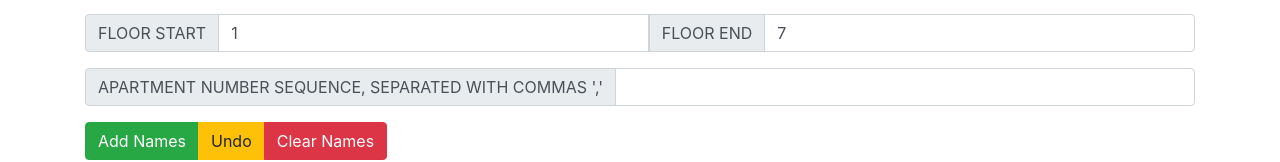
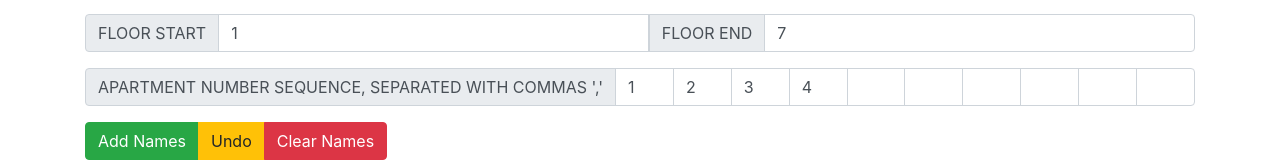
Before and after one commit to samumo/RAMLED-Config, a React (Create React App) app in the folder ramled-config/: page / in a window 1280 px wide. Both pictures are taken after a click on the tab "Add Sequence of Names". Shown: the part 240-402 px from the top of the page. Built offline with nearby package versions, Linux system fonts and the light colour scheme.

Commit message:
Update App.js

```diff
--- a/ramled-config/src/App.js
+++ b/ramled-config/src/App.js
@@ -10,7 +10,7 @@ import Tabs from 'react-bootstrap/Tabs';
 import Alert from 'react-bootstrap/Alert';
 import Table from 'react-bootstrap/Table';
 
-// document.body.style = 'background: black;';
+//  document.body.style = 'background: black;';
 
 class Generator extends React.Component {
   constructor(props) {
@@ -21,7 +21,7 @@ class Generator extends React.Component {
       jsonData: ["b-01-01", "b-01-02", "b-01-03"],
       previousJsonData: ["b-01-01", "b-01-02", "b-01-03"],
       blockInput: {name: "a-01-01", numToAdd: 1, startNum: 0},
-      sequenceInput: {startNum: 0, separator: '-', building: 'a', floorStart: 1, floorEnd: 7, apartmentSequence: [1,3,5,7]},
+      sequenceInput: {startNum: 0, separator: '-', building: 'a', floorStart: 1, floorEnd: 7, apartmentSequence: [1,2,3,4]},
     }
     // Bindings
     this.handleChangeName = this.handleChangeName.bind(this);
@@ -34,6 +34,16 @@ class Generator extends React.Component {
     this.handleChangeSequenceBuilding = this.handleChangeSequenceBuilding.bind(this);
     this.handleChangeSequenceFloorStart = this.handleChangeSequenceFloorStart.bind(this);
     this.handleChangeSequenceFloorEnd = this.handleChangeSequenceFloorEnd.bind(this);
+    this.handleChangeSequenceApartmnets = this.handleChangeSequenceApartmnets0.bind(this);
+    this.handleChangeSequenceApartmnets = this.handleChangeSequenceApartmnets1.bind(this);
+    this.handleChangeSequenceApartmnets = this.handleChangeSequenceApartmnets2.bind(this);
+    this.handleChangeSequenceApartmnets = this.handleChangeSequenceApartmnets4.bind(this);
+    this.handleChangeSequenceApartmnets = this.handleChangeSequenceApartmnets5.bind(this);
+    this.handleChangeSequenceApartmnets = this.handleChangeSequenceApartmnets6.bind(this);
+    this.handleChangeSequenceApartmnets = this.handleChangeSequenceApartmnets7.bind(this);
+    this.handleChangeSequenceApartmnets = this.handleChangeSequenceApartmnets8.bind(this);
+    this.handleChangeSequenceApartmnets = this.handleChangeSequenceApartmnets9.bind(this);
+    this.handleExecuteSequence = this.handleExecuteSequence.bind(this);
   }
 
   validateNumeric(input) {
@@ -178,7 +188,7 @@ class Generator extends React.Component {
   }
 
     // validate building name to 2 numeric characters
-    validateFloorStartEnd(input) {
+    validateTwoNumeric(input) {
       if(input === null) {
         return input;
       } else {
@@ -191,7 +201,7 @@ class Generator extends React.Component {
     // Deep clone of state object made with stringify
     let sequenceStateObjectClone = JSON.parse(JSON.stringify(this.state.sequenceInput));
     // call to numeric validation function
-    sequenceStateObjectClone['floorStart'] = this.validateFloorStartEnd(event.target.value);
+    sequenceStateObjectClone['floorStart'] = this.validateTwoNumeric(event.target.value);
     this.setState({
       sequenceInput: sequenceStateObjectClone,
     });
@@ -202,13 +212,107 @@ class Generator extends React.Component {
     // Deep clone of state object made with stringify
     let sequenceStateObjectClone = JSON.parse(JSON.stringify(this.state.sequenceInput));
     // call to numeric validation function
-    sequenceStateObjectClone['floorEnd'] = this.validateFloorStartEnd(event.target.value);
+    sequenceStateObjectClone['floorEnd'] = this.validateTwoNumeric(event.target.value);
+    this.setState({
+      sequenceInput: sequenceStateObjectClone,
+    });
+  }
+  // !!!!!!!!!!!!!!!!!!!!!!!!!!!!!!!!!!!!!!!!!!!!!!!!!!!!!!!!!!!!!!!!!!!!!!!!!!!!!!!!!!!!!!!!!!!!!!!!!!!
+  // handlers for sequence input. This should be better -> one method which accepts the neccecary params rather than 10 different methods
+  handleChangeSequenceApartmnets0(event) {
+    let sequenceStateObjectClone = JSON.parse(JSON.stringify(this.state.sequenceInput));
+    let addressArray = [...sequenceStateObjectClone['apartmentSequence']];
+    addressArray.splice(0, 1, this.validateTwoNumeric(event.target.value));
+    sequenceStateObjectClone['apartmentSequence'] = addressArray;
+    this.setState({
+      sequenceInput: sequenceStateObjectClone,
+    });
+  }
+  handleChangeSequenceApartmnets1(event) {
+    let sequenceStateObjectClone = JSON.parse(JSON.stringify(this.state.sequenceInput));
+    let addressArray = [...sequenceStateObjectClone['apartmentSequence']];
+    addressArray.splice(1, 1, this.validateTwoNumeric(event.target.value));
+    sequenceStateObjectClone['apartmentSequence'] = addressArray;
+    this.setState({
+      sequenceInput: sequenceStateObjectClone,
+    });
+  }
+  handleChangeSequenceApartmnets2(event) {
+    let sequenceStateObjectClone = JSON.parse(JSON.stringify(this.state.sequenceInput));
+    let addressArray = [...sequenceStateObjectClone['apartmentSequence']];
+    addressArray.splice(2, 1, this.validateTwoNumeric(event.target.value));
+    sequenceStateObjectClone['apartmentSequence'] = addressArray;
+    this.setState({
+      sequenceInput: sequenceStateObjectClone,
+    });
+  }
+  handleChangeSequenceApartmnets3(event) {
+    let sequenceStateObjectClone = JSON.parse(JSON.stringify(this.state.sequenceInput));
+    let addressArray = [...sequenceStateObjectClone['apartmentSequence']];
+    addressArray.splice(3, 1, this.validateTwoNumeric(event.target.value));
+    sequenceStateObjectClone['apartmentSequence'] = addressArray;
+    this.setState({
+      sequenceInput: sequenceStateObjectClone,
+    });
+  }
+  handleChangeSequenceApartmnets4(event) {
+    let sequenceStateObjectClone = JSON.parse(JSON.stringify(this.state.sequenceInput));
+    let addressArray = [...sequenceStateObjectClone['apartmentSequence']];
+    addressArray.splice(4, 1, this.validateTwoNumeric(event.target.value));
+    sequenceStateObjectClone['apartmentSequence'] = addressArray;
+    this.setState({
+      sequenceInput: sequenceStateObjectClone,
+    });
+  }
+  handleChangeSequenceApartmnets5(event) {
+    let sequenceStateObjectClone = JSON.parse(JSON.stringify(this.state.sequenceInput));
+    let addressArray = [...sequenceStateObjectClone['apartmentSequence']];
+    addressArray.splice(5, 1, this.validateTwoNumeric(event.target.value));
+    sequenceStateObjectClone['apartmentSequence'] = addressArray;
+    this.setState({
+      sequenceInput: sequenceStateObjectClone,
+    });
+  }
+  handleChangeSequenceApartmnets6(event) {
+    let sequenceStateObjectClone = JSON.parse(JSON.stringify(this.state.sequenceInput));
+    let addressArray = [...sequenceStateObjectClone['apartmentSequence']];
+    addressArray.splice(6, 1, this.validateTwoNumeric(event.target.value));
+    sequenceStateObjectClone['apartmentSequence'] = addressArray;
+    this.setState({
+      sequenceInput: sequenceStateObjectClone,
+    });
+  }
+  handleChangeSequenceApartmnets7(event) {
+    let sequenceStateObjectClone = JSON.parse(JSON.stringify(this.state.sequenceInput));
+    let addressArray = [...sequenceStateObjectClone['apartmentSequence']];
+    addressArray.splice(7, 1, this.validateTwoNumeric(event.target.value));
+    sequenceStateObjectClone['apartmentSequence'] = addressArray;
+    this.setState({
+      sequenceInput: sequenceStateObjectClone,
+    });
+  }
+  handleChangeSequenceApartmnets8(event) {
+    let sequenceStateObjectClone = JSON.parse(JSON.stringify(this.state.sequenceInput));
+    let addressArray = [...sequenceStateObjectClone['apartmentSequence']];
+    addressArray.splice(8, 1, this.validateTwoNumeric(event.target.value));
+    sequenceStateObjectClone['apartmentSequence'] = addressArray;
+    this.setState({
+      sequenceInput: sequenceStateObjectClone,
+    });
+  }
+  handleChangeSequenceApartmnets9(event) {
+    let sequenceStateObjectClone = JSON.parse(JSON.stringify(this.state.sequenceInput));
+    let addressArray = [...sequenceStateObjectClone['apartmentSequence']];
+    addressArray.splice(9, 1, this.validateTwoNumeric(event.target.value));
+    sequenceStateObjectClone['apartmentSequence'] = addressArray;
     this.setState({
       sequenceInput: sequenceStateObjectClone,
     });
   }
 
+  handleExecuteSequence(event) {
 
+  }
 
   render() {
     const btnBlockAdd = <Button onClick={this.handleExecuteBlock} variant="success">Add Names</Button>;
@@ -289,7 +393,26 @@ class Generator extends React.Component {
               <InputGroup.Prepend>
                 <InputGroup.Text>APARTMENT NUMBER SEQUENCE, SEPARATED WITH COMMAS ','</InputGroup.Text>
               </InputGroup.Prepend>
-              <FormControl />
+              <FormControl value={this.state.sequenceInput['apartmentSequence'][0]}
+                                  onChange={this.handleChangeSequenceApartmnets0.bind(this)}/>
+              <FormControl value={this.state.sequenceInput['apartmentSequence'][1]}
+                                  onChange={this.handleChangeSequenceApartmnets1.bind(this)}/>
+              <FormControl value={this.state.sequenceInput['apartmentSequence'][2]}
+                                  onChange={this.handleChangeSequenceApartmnets2.bind(this)}/>
+              <FormControl value={this.state.sequenceInput['apartmentSequence'][3]}
+                                  onChange={this.handleChangeSequenceApartmnets3.bind(this)}/>
+              <FormControl value={this.state.sequenceInput['apartmentSequence'][4]}
+                                  onChange={this.handleChangeSequenceApartmnets4.bind(this)}/>
+              <FormControl value={this.state.sequenceInput['apartmentSequence'][5]}
+                                  onChange={this.handleChangeSequenceApartmnets5.bind(this)}/>
+              <FormControl value={this.state.sequenceInput['apartmentSequence'][6]}
+                                  onChange={this.handleChangeSequenceApartmnets6.bind(this)}/>
+              <FormControl value={this.state.sequenceInput['apartmentSequence'][7]}
+                                  onChange={this.handleChangeSequenceApartmnets7.bind(this)}/>
+              <FormControl value={this.state.sequenceInput['apartmentSequence'][8]}
+                                  onChange={this.handleChangeSequenceApartmnets8.bind(this)}/>
+              <FormControl value={this.state.sequenceInput['apartmentSequence'][9]}
+                                  onChange={this.handleChangeSequenceApartmnets9.bind(this)}/>
             </InputGroup>
             <ButtonGroup>
               {btnSeqAdd}
```
